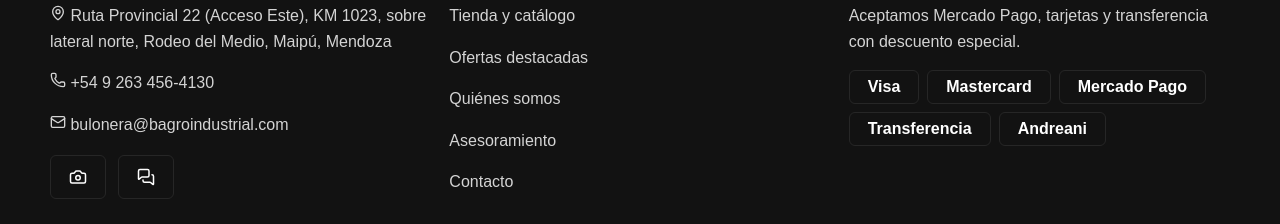
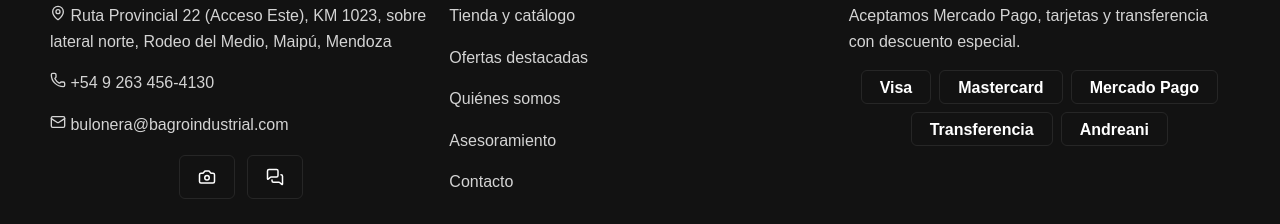
Before and after one commit to NahuelRipoll/BuloneraAgroindustrial, a Next.js app: page /buscar in a window 1280 px wide. Shown: the part 728-952 px from the top of the page. Built offline with nearby package versions, Linux system fonts and the light colour scheme; no server answers; the database is empty.

Commit message:
Corrige buscador y alinea botones

```diff
--- a/src/app/buscar/page.tsx
+++ b/src/app/buscar/page.tsx
@@ -5,6 +5,9 @@
 import { Header } from "@/components/header";
 import { ProductCard } from "@/components/product-card";
 import { products } from "@/data/products";
+import { getSupabaseProducts } from "@/lib/supabase-products";
+
+export const dynamic = "force-dynamic";
 
 function normalize(value: string) {
   return value.normalize("NFD").replace(/[\u0300-\u036f]/g, "").toLowerCase();
@@ -13,9 +16,13 @@
 export default async function SearchPage({ searchParams }: { searchParams: Promise<{ q?: string }> }) {
   const { q = "" } = await searchParams;
   const term = normalize(q.trim());
-  const results = term ? products.filter((product) =>
-    normalize([product.name, product.sku, product.brand, product.category, ...Object.values(product.specs)].join(" ")).includes(term),
-  ) : [];
+  const terms = term.split(/\s+/).filter(Boolean);
+  const catalog = await getSupabaseProducts(products);
+  const results = terms.length ? catalog.filter((product) => {
+    const variants = product.variants?.flatMap((variant) => [variant.sku, ...Object.values(variant.options)]) ?? [];
+    const searchable = normalize([product.name, product.sku, product.brand, product.category, ...Object.values(product.specs), ...variants].join(" "));
+    return terms.every((word) => searchable.includes(word));
+  }) : [];
   return <>
     <Header /><CartDrawer />
     <main className="section search-page"><div className="container">
--- a/src/app/globals.css
+++ b/src/app/globals.css
@@ -242,7 +242,24 @@
   justify-content: center;
   gap: 8px;
   font-weight: 900;
+  line-height: 1.2;
+  text-align: center;
 }
+
+.button > svg,
+.button-muted > svg,
+.button-outline > svg { flex: 0 0 auto; }
+
+.card > .button,
+.card > .button-muted,
+.card > .button-outline { display: flex; width: fit-content; max-width: 100%; margin-inline: auto; }
+
+.button-group-centered,
+.footer-socials,
+.footer-payment-tags { display: flex; align-items: center; justify-content: center; flex-wrap: wrap; gap: 12px; }
+
+.footer-socials { margin-top: 18px; }
+.footer-payment-tags { gap: 8px; }
 
 .button {
   background: var(--brand);
@@ -411,6 +428,10 @@
   color: var(--brand);
   flex: none;
 }
+
+.card .button svg,
+.card .button-muted svg,
+.card .button-outline svg { color: currentColor; }
 
 .banner {
   position: relative;
--- a/src/components/contact-form.tsx
+++ b/src/components/contact-form.tsx
@@ -25,7 +25,7 @@
     <p><input className="form-field" name="phone" required autoComplete="tel" type="tel" placeholder="Teléfono" /></p>
     <p><select className="form-select" name="category" required defaultValue="Bulonería"><option>Bulonería</option><option>Herramientas</option><option>Agro y campo</option><option>Compra mayorista / empresa</option></select></p>
     <p><textarea className="form-area" name="message" required rows={5} placeholder="Indicá medidas, cantidades, marca o aplicación." /></p>
-    <div style={{ display: "flex", gap: 12, flexWrap: "wrap" }}>
+    <div className="button-group-centered">
       <button className="button" type="submit"><Mail size={18} /> Enviar por mail</button>
       <a className="button-muted" href="https://wa.me/5492634564130"><MessageCircle size={18} /> WhatsApp</a>
     </div>
--- a/src/components/footer.tsx
+++ b/src/components/footer.tsx
@@ -16,7 +16,7 @@
           <p>
             <Mail size={16} /> <a href="mailto:bulonera@bagroindustrial.com">bulonera@bagroindustrial.com</a>
           </p>
-          <div style={{ display: "flex", gap: 12, marginTop: 18 }}>
+          <div className="footer-socials">
             <a className="button-outline" href="#" aria-label="Instagram">
               <Camera size={18} />
             </a>
@@ -36,7 +36,7 @@
         <div>
           <h3 style={{ marginBottom: 16, color: "var(--brand)" }}>Medios de pago y envío</h3>
           <p>Aceptamos Mercado Pago, tarjetas y transferencia con descuento especial.</p>
-          <div style={{ display: "flex", flexWrap: "wrap", gap: 8 }}>
+          <div className="footer-payment-tags">
             {["Visa", "Mastercard", "Mercado Pago", "Transferencia", "Andreani"].map((item) => (
               <span className="button-outline" key={item} style={{ minHeight: 34 }}>
                 {item}
--- a/src/components/shop-catalog.tsx
+++ b/src/components/shop-catalog.tsx
@@ -30,10 +30,12 @@
 
   const filtered = useMemo(() => {
     const term = normalize(query.trim());
+    const terms = term.split(/\s+/).filter(Boolean);
     const result = catalog.filter((product) => {
-      const searchable = normalize([product.name, product.sku, product.brand, product.category, ...Object.values(product.specs)].join(" "));
+      const variants = product.variants?.flatMap((variant) => [variant.sku, ...Object.values(variant.options)]) ?? [];
+      const searchable = normalize([product.name, product.sku, product.brand, product.category, ...Object.values(product.specs), ...variants].join(" "));
       const hasStock = product.variants ? product.variants.some((variant) => variant.stock > 0) : product.stock > 0;
-      return (!term || searchable.includes(term)) && (category === "Todas" || product.category === category)
+      return (!terms.length || terms.every((word) => searchable.includes(word))) && (category === "Todas" || product.category === category)
         && (brand === "Todas" || product.brand === brand) && (!stockOnly || hasStock);
     });
     return [...result].sort((a, b) => sort === "price-asc" ? a.price - b.price : sort === "price-desc" ? b.price - a.price : sort === "name" ? a.name.localeCompare(b.name) : 0);
```
